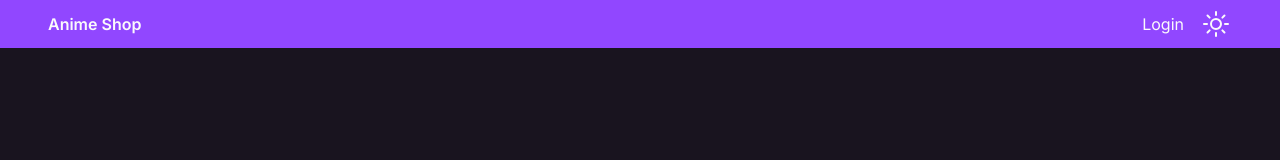
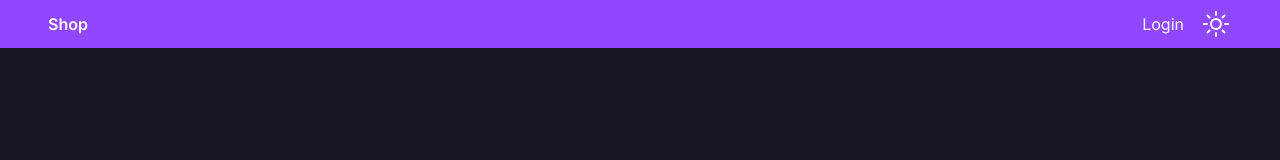
Before and after one commit to felixx78/Shop, a React (Vite) app in the folder client/: page / in a window 1280 px wide. Shown: the top 160 px of the page. Built offline with nearby package versions, Linux system fonts and the light colour scheme.

Commit message:
renamed to Shop

```diff
--- a/client/index.html
+++ b/client/index.html
@@ -4,7 +4,7 @@
     <meta charset="UTF-8" />
     <link rel="icon" type="image/svg+xml" href="/vite.svg" />
     <meta name="viewport" content="width=device-width, initial-scale=1.0" />
-    <title>Anime Shop</title>
+    <title>Shop</title>
     <link rel="preconnect" href="https://fonts.googleapis.com" />
     <link rel="preconnect" href="https://fonts.gstatic.com" crossorigin />
     <link
--- a/client/src/components/Header.tsx
+++ b/client/src/components/Header.tsx
@@ -13,7 +13,7 @@ function Header() {
   return (
     <header className="flex items-center justify-between bg-primary px-12 py-2 text-dark-copy">
       <Link to="/" className="font-bold">
-        Anime Shop
+        Shop
       </Link>
       <div className="flex items-center gap-4">
         {user?.email ? (
```
Also changed, not shown: 1 other file (tests, documents, lock files or other folders).
